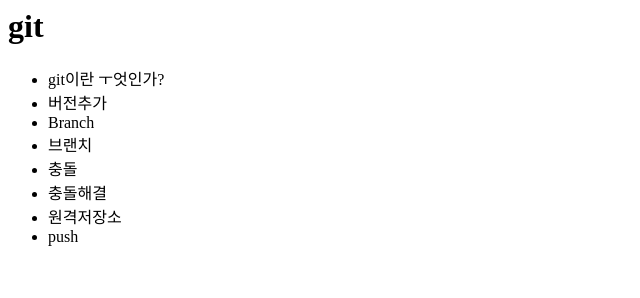
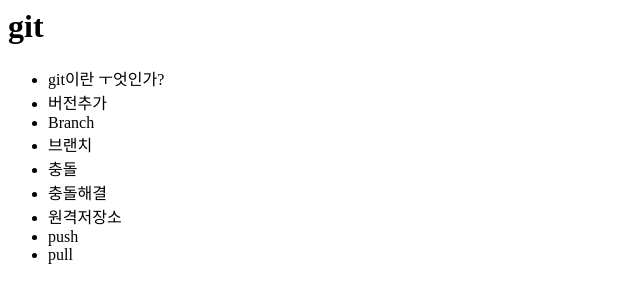
Before and after one commit to gnlguszzi/open_git_hwi, a plain HTML site: page index.html in a window 1280 px wide. Shown: the full height of the page, 0-640 px from the left. Drawn offline with Linux system fonts and the light colour scheme.

Commit message:
pull 추가

```diff
--- a/index.html
+++ b/index.html
@@ -16,6 +16,7 @@
      <li>충돌해결</li>
      <li>원격저장소</li>
      <li>push</li>
+     <li>pull</li>
    </ul>
  </body>
 </html>
```
